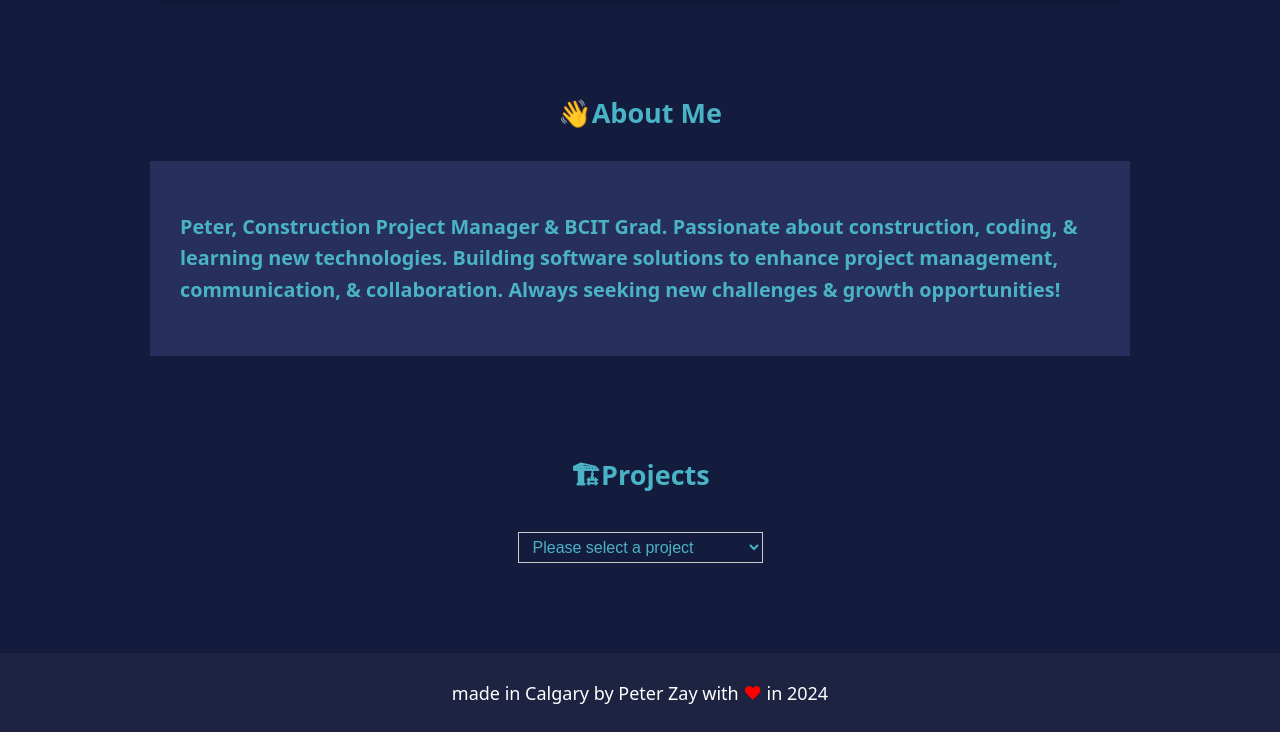
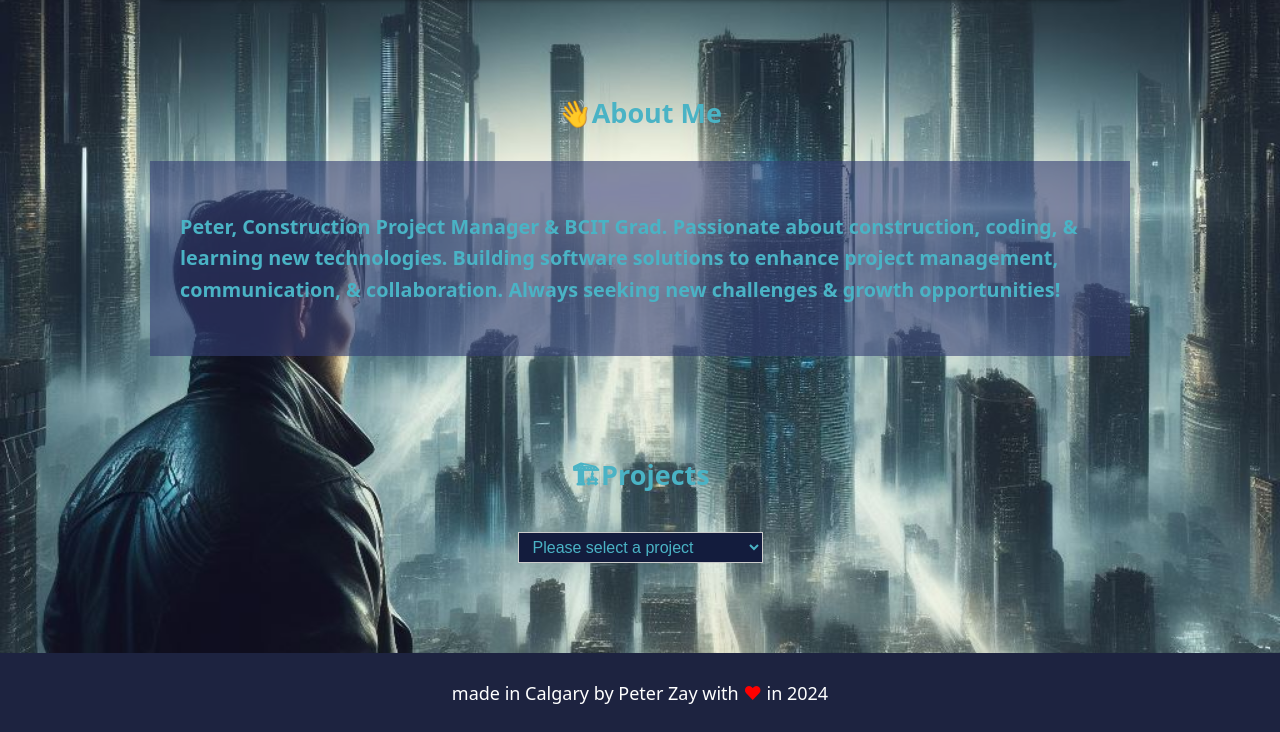
Before and after one commit to peter-zay/peter-zay.github.io, a plain HTML site: page index.html in a window 1280 px wide. Shown: the part 67-799 px from the top of the page. Drawn offline with Linux system fonts and the light colour scheme; files whose address does not match are found by name.

Commit message:
fixing links in index.html

```diff
--- a/style.css
+++ b/style.css
@@ -8,7 +8,7 @@ body {
 }
 
 .index-body {
-    background-image: url(../my\ website/images/ai/darkcity2.jpeg);
+    background-image: url(images/ai/darkcity2.jpeg);
     background-repeat: no-repeat;
     background-size: cover;
 }
```
